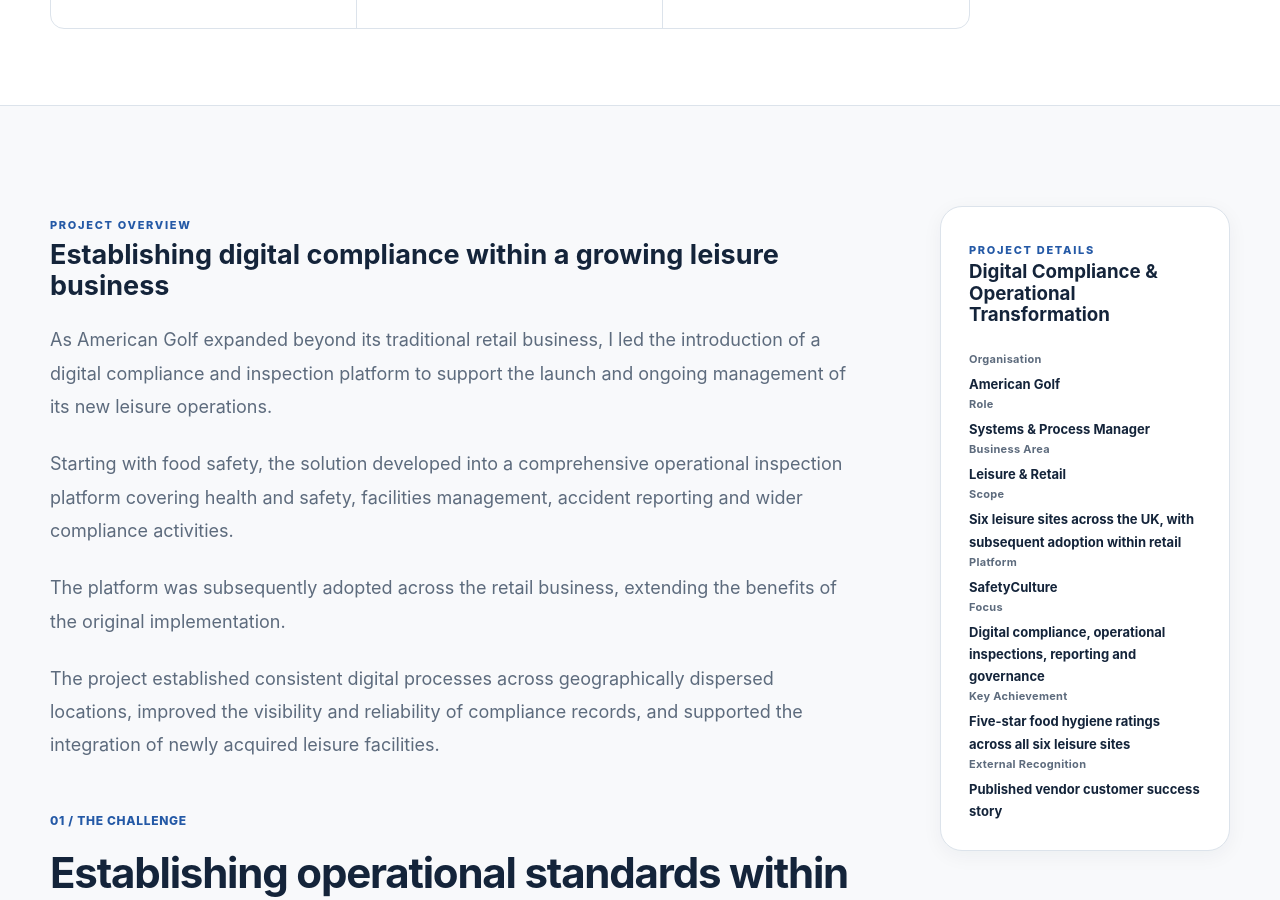
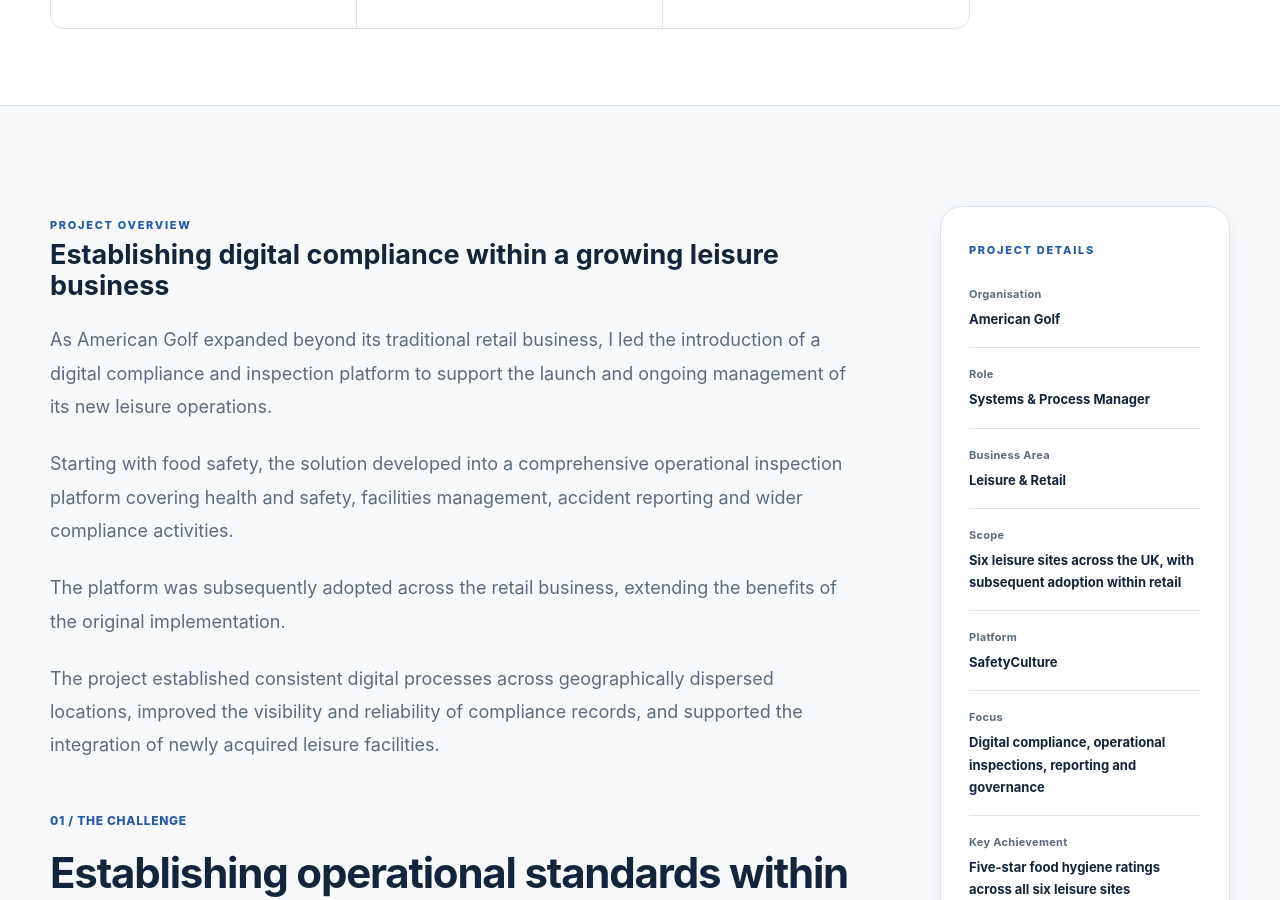
Before and after one commit to manderson90-sudo/Manderson-sandbox, a Jekyll site: the page built from projects/digital-compliance-transformation/index.html, in a window 1280 px wide and 900 px high, scrolled down 939 px. Built offline with Jekyll 4.4.1, drawn with Linux system fonts in a browser that asks for light colours.

Commit message:
Update index.html

```diff
--- a/projects/digital-compliance-transformation/index.html
+++ b/projects/digital-compliance-transformation/index.html
@@ -1039,7 +1039,10 @@ permalink: /projects/digital-compliance-transformation/
 
       <!-- PROJECT SIDEBAR -->
 
-      <aside class="case-study-sidebar">
+      <aside
+        class="case-study-sidebar"
+        aria-label="Project details"
+      >
 
         <div class="case-study-sidebar-card">
 
@@ -1047,59 +1050,62 @@ permalink: /projects/digital-compliance-transformation/
             PROJECT DETAILS
           </span>
 
-          <h3>
-            Digital Compliance
-            &amp; Operational Transformation
-          </h3>
-
           <dl>
 
+            <div>
               <dt>Organisation</dt>
-            <dd>
-              American Golf
-            </dd>
+              <dd>American Golf</dd>
+            </div>
 
+            <div>
               <dt>Role</dt>
-            <dd>
-              Systems &amp; Process Manager
-            </dd>
+              <dd>Systems &amp; Process Manager</dd>
+            </div>
 
+            <div>
               <dt>Business Area</dt>
-            <dd>
-              Leisure &amp; Retail
-            </dd>
+              <dd>Leisure &amp; Retail</dd>
+            </div>
 
+            <div>
               <dt>Scope</dt>
               <dd>
                 Six leisure sites across the UK,
                 with subsequent adoption
                 within retail
               </dd>
+            </div>
 
+            <div>
               <dt>Platform</dt>
-            <dd>
-              SafetyCulture
-            </dd>
+              <dd>SafetyCulture</dd>
+            </div>
 
+            <div>
               <dt>Focus</dt>
               <dd>
                 Digital compliance,
                 operational inspections,
                 reporting and governance
               </dd>
+            </div>
 
+            <div>
               <dt>Key Achievement</dt>
               <dd>
                 Five-star food hygiene
                 ratings across all
                 six leisure sites
               </dd>
+            </div>
 
+            <div>
               <dt>External Recognition</dt>
               <dd>
                 Published vendor
                 customer success story
               </dd>
+            </div>
 
           </dl>
 
```
Lines whose indentation alone changed are shown as unchanged.
